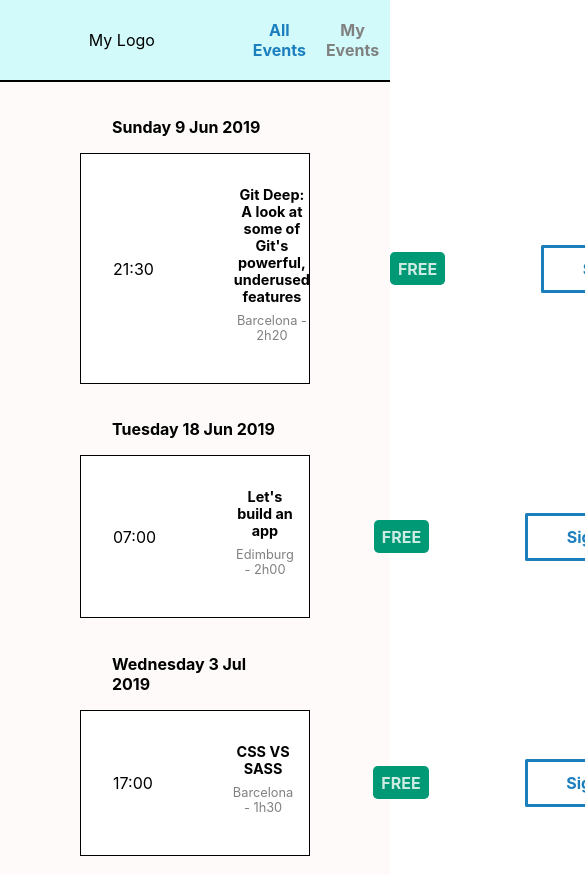
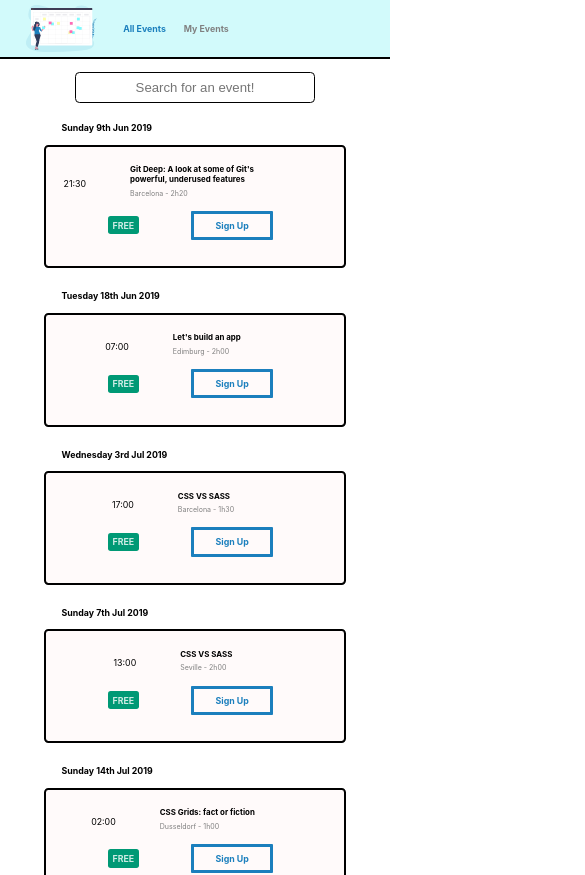
Before and after one commit to MarioSilvaPrada/event-organizer, a React (Create React App) app: page /allEvents in a window 390 px wide. Shown: the top 875 px of the page, 585 px wide, since content can reach past the window. Built offline with nearby package versions, Linux system fonts and the light colour scheme.

Commit message:
finishing

```diff
--- a/package.json
+++ b/package.json
@@ -13,6 +13,7 @@
     "moment": "^2.24.0",
     "react": "^16.9.0",
     "react-dom": "^16.9.0",
+    "react-icons": "^3.7.0",
     "react-moment": "^0.9.2",
     "react-router": "^5.0.1",
     "react-router-dom": "^5.0.1",
--- a/src/App.css
+++ b/src/App.css
@@ -12,3 +12,15 @@
   font-size: calc(10px + 2vmin);
   color: white;
 }
+
+@media screen and (max-width: 950px) {
+  html {
+    font-size: 85%;
+  }
+}
+
+@media screen and (max-width: 500px) {
+  html {
+    font-size: 55%;
+  }
+}
--- a/src/App.tsx
+++ b/src/App.tsx
@@ -1,5 +1,6 @@
 import React, { useState } from "react";
 import "./App.css";
+import SearchFilter from "./components/SearchFilter";
 
 import { RouteComponentProps } from "react-router-dom";
 
@@ -9,21 +10,60 @@ import Events from "./components/Events";
 import UserEvents from "./components/UserEvents";
 
 const App = ({ match }: RouteComponentProps<{ name: string }>) => {
+  const [showModal, setShowModal] = useState<boolean>(false);
+  const [dataEvent, setDataEvent] = useState({ name: "", date: "", place: 0 });
   const [myEvents, setMyEvents] = useState<Array<string>>([]);
+  const [filter, setFilter] = useState("");
 
-  const onJoin: any = (data:any) => {
-    setMyEvents([...myEvents, data]);
-    console.log(myEvents);
-  }
+  const onSignUp: any = (data: any) => {
+    setDataEvent(data);
+    setShowModal(true);
+  };
+
+  const closeModal = () => {
+    setShowModal(false);
+  };
+
+  const onJoin: any = (data: any) => {
+    if (!myEvents.includes(data)) {
+      setMyEvents([...myEvents, data]);
+      setShowModal(false);
+    } else {
+      setShowModal(false);
+    }
+  };
+
+  const onCancel: any = (i: number) => {
+    myEvents.splice(i, 1);
+    setMyEvents([...myEvents]);
+  };
+
+  const onFilter = (event: any) => {
+    setFilter(event.target.value);
+  };
 
   // https://medium.com/@jrwebdev/react-hooks-in-typescript-88fce7001d0d
 
   let path = match.path;
 
-  let component = path === "/allEvents" ? <Events event={onJoin}/> : <UserEvents />;
+  let component =
+    path === "/allEvents" ? (
+      <Events
+        event={onJoin}
+        onSignUp={onSignUp}
+        showModal={showModal}
+        closeModal={closeModal}
+        dataEvent={dataEvent}
+        filter={filter}
+      />
+    ) : (
+      <UserEvents myEvents={myEvents} onCancel={onCancel} filter={filter} />
+    );
+
   return (
     <div className="App">
       <NavBar name={path} />
+      <SearchFilter onFilter={onFilter} />
       {component}
     </div>
   );
--- a/src/Root.tsx
+++ b/src/Root.tsx
@@ -7,7 +7,6 @@ import {
 } from "react-router-dom";
 
 import App from "./App";
-import UserEvents from './components/UserEvents';
 
 const Root = () => (
   <Router>
--- a/src/components/Events.tsx
+++ b/src/components/Events.tsx
@@ -1,5 +1,4 @@
-import React, { useState } from "react";
-import styled from "styled-components";
+import React from "react";
 import Moment from "react-moment";
 
 import Modal from "./Modal";
@@ -7,104 +6,24 @@ import Button from "../config/Button";
 
 import data from "../data/events.json";
 import cities from "../data/cities.json";
-
-import { GREY, GREEN, white } from "../config/styles";
-import { array } from "prop-types";
-
-const StyledEvents = styled.div`
-  display: flex;
-  flex-direction: column;
-  justify-content: center;
-  background: ${GREY};
-
-  .event-group {
-    display: flex;
-    flex-direction: column;
-    margin: 0 5rem;
-    position: relative;
-
-  }
-
-  .event-date {
-    text-align: left
-    font-weight: bold;
-    margin: 2.2rem 2rem 1rem;
-  }
-`;
-
-const StyledRow = styled.div`
-  display: flex;
-  justify-content: space-between;
-  align-items: center;
-  padding: 2rem;
-  border: 1px solid black;
-  background: ${white()};
-
-  .event-row--description {
-    display: flex;
-    align-items: center;
-  }
-
-  .event-row--description > * {
-    margin-right: 5rem;
-  }
-
-  .event-name {
-    display: flex;
-    flex-direction: column;
-    align-items: flex-start;
-
-    p {
-      margin: 0 0 0.5rem;
-    }
-
-    .event-city {
-      color: grey;
-      font-size: 0.8rem;
-    }
-
-    .event-title {
-      font-size: 0.9rem;
-      font-weight: bold;
-    }
-  }
-
-  .event-row--signup {
-    display: flex;
-    justify-content: center;
-    align-items: center;
-
-  .free {
-    font-weight: bold;
-    background: ${GREEN}
-    color: ${white(0.8)};
-    padding: 0.4rem 0.5rem;
-    border-radius: 0.3rem;
-    text-transform: uppercase;
-    margin-right: 5rem;
-  }
-`;
+import * as S from "../config/EventRows.styled";
 
 interface Props {
   event: () => void;
+  onSignUp: (data: any) => void;
+  dataEvent: any;
+  showModal: boolean;
+  closeModal: () => void;
+  filter: string;
 }
 
 const Events = (props: Props) => {
-  const [showModal, setShowModal] = useState(false);
-  const [dataEvent, setDataEvent] = useState({ name: "", date: "", place: 0 });
-
-  const onSignUp = (name: string, date: string, place: number) => {
-    setDataEvent({ name, date, place });
-    setShowModal(true);
-  };
-
-  const closeModal = () => {
-    setShowModal(false);
-  };
-
   return (
-    <StyledEvents>
+    <S.StyledEvents>
       {data
+        .filter(event =>
+          event.name.toLowerCase().includes(props.filter.toLowerCase())
+        )
         .sort((a, b) => {
           return +new Date(a.startDate) - +new Date(b.startDate);
         })
@@ -114,13 +33,13 @@ const Events = (props: Props) => {
               {!arr[i - 1] || //check if is the first iteration
               new Date(event.startDate).setHours(0, 0, 0, 0) !== // and check if the current date is different from the previous one
                 new Date(arr[i - 1].startDate).setHours(0, 0, 0, 0) ? ( // setHours to 0 in order to compare only the date itsel
-                <Moment className="event-date" format="dddd D MMM YYYY">
+                <Moment className="event-date" format="dddd Do MMM YYYY">
                   {event.startDate}
                 </Moment>
               ) : (
                 ""
               )}
-              <StyledRow>
+              <S.StyledRow>
                 <div className="event-row--description">
                   <Moment format="HH:mm ">{event.startDate}</Moment>
                   <div className="event-name">
@@ -143,22 +62,24 @@ const Events = (props: Props) => {
                 <div className="event-row--signup">
                   {event.isFree ? <p className="free">free</p> : ""}
                   <Button
-                    event={() =>
-                      onSignUp(event.name, event.startDate, event.city)
-                    }
+                    event={() => props.onSignUp(event)}
                     content="Sign Up"
                   />
                 </div>
-              </StyledRow>
+              </S.StyledRow>
             </div>
           );
         })}
-      {showModal ? (
-        <Modal data={dataEvent} close={closeModal} join={props.event} />
+      {props.showModal ? (
+        <Modal
+          data={props.dataEvent}
+          close={props.closeModal}
+          join={props.event}
+        />
       ) : (
         ""
       )}
-    </StyledEvents>
+    </S.StyledEvents>
   );
 };
 
--- a/src/components/Modal.tsx
+++ b/src/components/Modal.tsx
@@ -1,13 +1,12 @@
 import React from "react";
 import styled from "styled-components";
 import Moment from "react-moment";
+import { MdClose } from "react-icons/md";
 
 import Button from "../config/Button";
 
-import { black, white } from "../config/styles";
+import { black, RED, LIGHT_BLUE } from "../config/styles";
 import cities from "../data/cities.json";
-
-
 
 const StyledModal = styled.div`
   position: fixed;
@@ -38,7 +37,7 @@ const StyledModal = styled.div`
     display: flex;
     justify-content: space-between;
     align-items: center;
-    background: ${black(0.3)};
+    background: ${LIGHT_BLUE};
     border-bottom: 2px solid grey;
     height: 3rem;
   }
@@ -50,8 +49,9 @@ const StyledModal = styled.div`
 
   .modal-header-close {
     cursor: pointer;
-    color: red;
+    color: ${RED};
     margin-right: 1.5rem;
+    font-size: 1.5rem;
   }
 
   .modal-content {
@@ -73,9 +73,7 @@ const Modal = (props: Props) => (
     <div className="modal">
       <div className="modal-header">
         <span className="modal-header-description"> Join the Event</span>
-        <span className="modal-header-close" onClick={props.close}>
-          X
-        </span>
+        <MdClose className="modal-header-close" onClick={props.close} />
       </div>
       <div className="modal-content">
         You're about to sign up for <b>{props.data.name}</b>. This event takes
@@ -87,15 +85,15 @@ const Modal = (props: Props) => (
       </div>
       <div className="modal-btns">
         <Button red event={props.close} content="Cancel" />
-        <Button green  event={() => props.join(props.data)} content="Join" />
+        <Button green event={() => props.join(props.data)} content="Join" />
       </div>
     </div>
   </StyledModal>
 );
 
 interface Props {
-  close: any,
-  join: any,
+  close: any;
+  join: any;
   data: {
     name: string;
     date: string;
--- a/src/components/NavBar.tsx
+++ b/src/components/NavBar.tsx
@@ -1,20 +1,21 @@
 import React from "react";
-import styled, { StyledFunction } from "styled-components";
+import styled from "styled-components";
+import { Link } from "react-router-dom";
 
-import { Link, RouteComponentProps } from "react-router-dom";
-
-import { BLUE, LIGHT_BLUE } from "../config/styles";
+import Logo from '../config/Logo/Logo.svg';
+import { BLUE } from "../config/styles";
 
 const NavBarStyled = styled.div`
   width: 100%;
-  height: 5rem;
+  height: 6.5rem;
   background: #d2fafb;
   display: flex;
   align-items: center;
   border-bottom: 2px solid black;
 
   .logo {
-    width: 20rem;
+    width: 8rem;
+    margin: 0 3rem;
   }
   .tabs {
     display: flex;
@@ -71,7 +72,7 @@ const NavBar = (props: Props) => {
 
   return (
     <NavBarStyled>
-      <div className="logo">My Logo</div>
+      <img className="logo" src={Logo} alt={'logo'}/>
       <div className="tabs">{colorLink(path)}</div>
     </NavBarStyled>
   );
--- /dev/null
+++ b/src/components/SearchFilter.tsx
@@ -0,0 +1,31 @@
+import React from "react";
+import styled from "styled-components";
+
+import { BLUE } from "../config/styles";
+
+const StyledInput = styled.input`
+    width: 60%;
+    height: 3rem;
+    font-size: 1.5rem;
+    text-align: center;
+    margin-top: 1.5rem ;
+    border-radius: 0.5rem;
+    border: 1px solid black;
+    color: ${BLUE}
+
+    :focus {
+        outline-width: 0;
+    }
+`;
+interface Props {
+  onFilter: any;
+}
+const SearchFilter = (props: Props) => (
+  <StyledInput
+    type="text"
+    onChange={e => props.onFilter(e)}
+    placeholder="Search for an event!"
+  />
+);
+
+export default SearchFilter;
--- /dev/null
+++ b/src/config/EventRows.styled.jsx
@@ -0,0 +1,85 @@
+import styled from "styled-components";
+import { GREY, GREEN, white } from "./styles";
+
+export const StyledEvents = styled.div`
+  display: flex;
+  flex-direction: column;
+  justify-content: center;
+  margin-bottom: 3rem;
+
+  .event-group {
+    display: flex;
+    flex-direction: column;
+    margin: 0 5rem;
+    position: relative;
+
+  }
+
+  .event-date {
+    text-align: left
+    font-weight: bold;
+    margin: 2.2rem 2rem 1rem;
+  }
+
+`;
+
+export const StyledRow = styled.div`
+  display: flex;
+  justify-content: space-between;
+  align-items: center;
+  padding: 2rem;
+  border: 1px solid black;
+  background: ${GREY};
+  margin: 0.3rem 0;
+  border-radius: 0.5rem;
+  border: 2px solid black;
+
+  @media screen and (max-width: 830px) {
+    flex-direction: column;
+}
+
+  .event-row--description {
+    display: flex;
+    align-items: center;
+  }
+
+  .event-row--description > * {
+    margin-right: 5rem;
+  }
+
+  .event-name {
+    display: flex;
+    flex-direction: column;
+    text-align: start;
+
+
+    p {
+      margin: 0 0 0.5rem;
+    }
+
+    .event-city {
+      color: grey;
+      font-size: 0.8rem;
+    }
+
+    .event-title {
+      font-size: 0.9rem;
+      font-weight: bold;
+    }
+  }
+
+  .event-row--signup {
+    display: flex;
+    justify-content: center;
+    align-items: center;
+
+  .free {
+    font-weight: bold;
+    background: ${GREEN}
+    color: ${white(0.8)};
+    padding: 0.4rem 0.5rem;
+    border-radius: 0.3rem;
+    text-transform: uppercase;
+    margin-right: 5rem;
+  }
+`;
```
Also changed, not shown: src/components/UserEvents.tsx (+70 -5 lines), src/config/Logo/Logo.svg (added), 1 other file (tests, documents, lock files or other folders).
